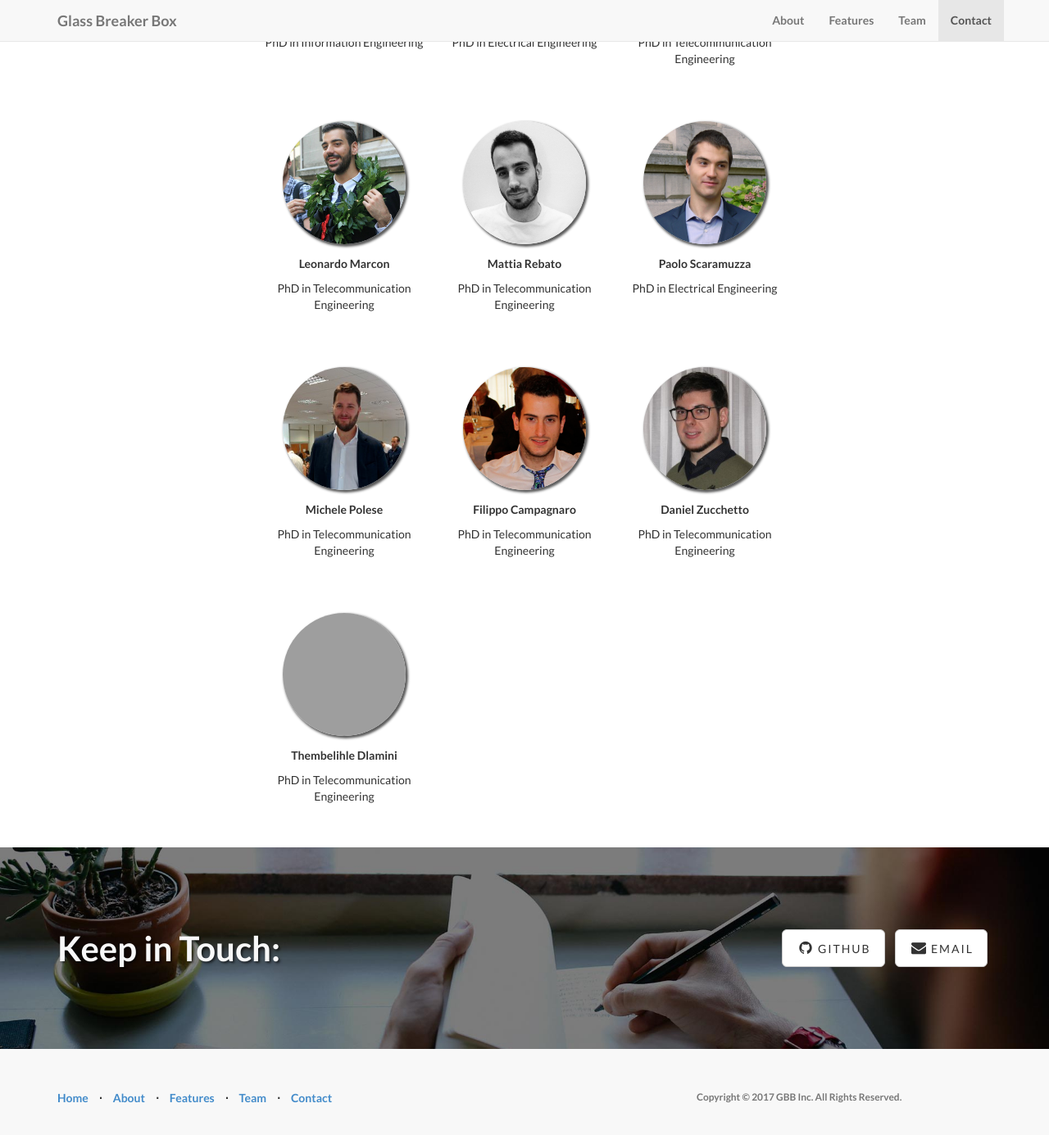
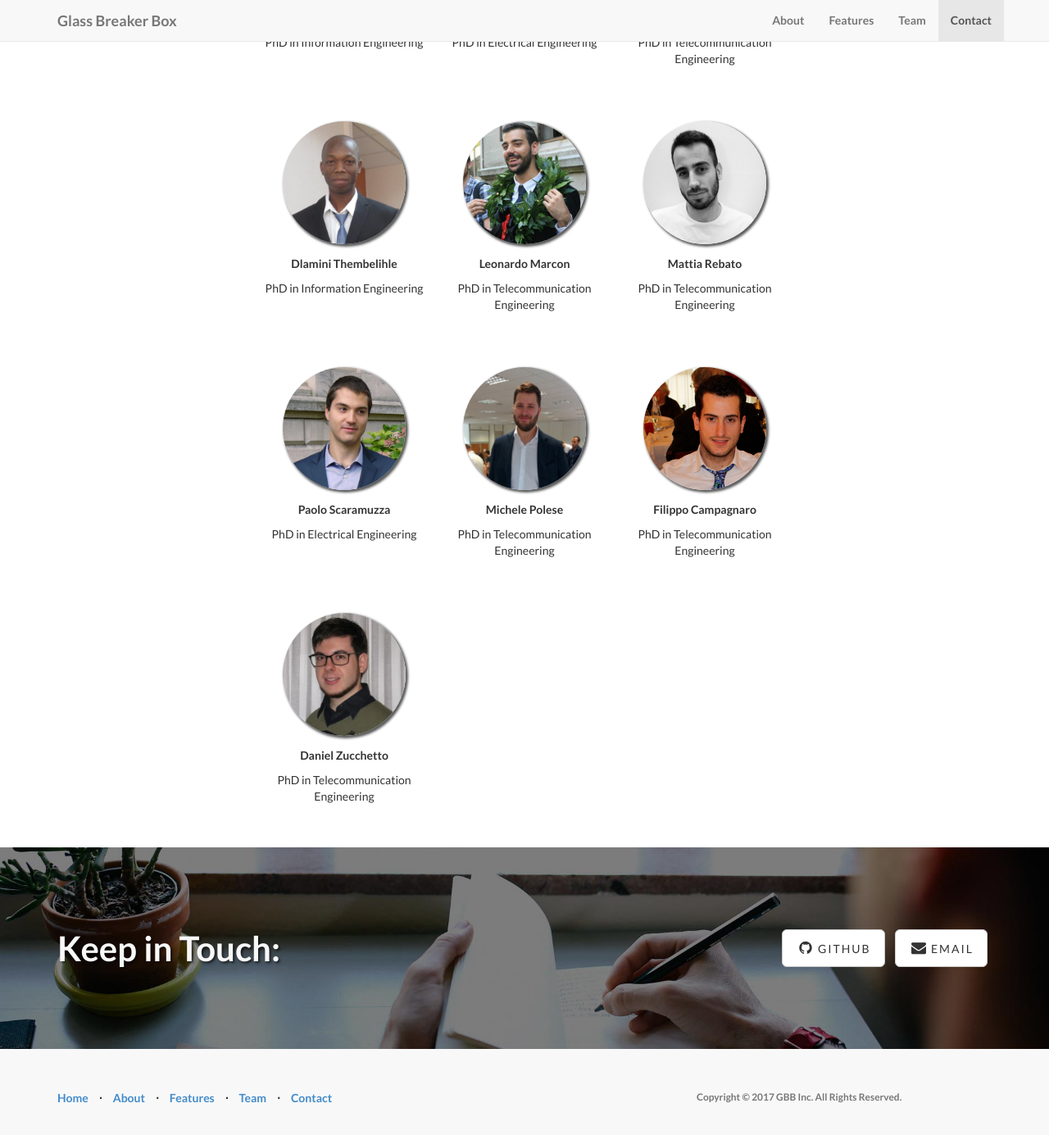
Before and after one commit to glassbreakerbox/glassbreakerbox.github.io, a Jekyll site: the page built from index.html, in a window 1280 px wide and 1400 px high, scrolled down 1675 px. Shown: the top 1385 px of the window at 82% size. Built offline with Jekyll 4.4.1, drawn with Linux system fonts in a browser that asks for light colours; grey boxes are pictures that could not be loaded.

Commit message:
Fix team members
Uploaded a few pictures and better responsive layout

```diff
--- a/_includes/team.html
+++ b/_includes/team.html
@@ -1,5 +1,5 @@
-<section id="team" class="container content-section">
-	<div class="row">
+<section id="team" class="content-section">
+	<div style="margin:auto" class="row">
 		<br></br>
 		<h2 class="section-heading text-center">The Team</h2>
 		<div class="team-container">
```
Also changed, not shown: _data/members.yml (+8 -8 lines), img/team/DT.jpg (added), img/team/DZ.jpg, img/team/FC.jpg, img/team/LM.jpg, img/team/MG.jpg, img/team/MP.jpg, img/team/MP.png (deleted), img/team/MR.jpg (added), img/team/MR.png (deleted), img/team/PS.jpg, img/team/QL.jpg (added), img/team/QL.png (deleted), img/team/YZ.jpg (added), 2 more files, 3 other files.
